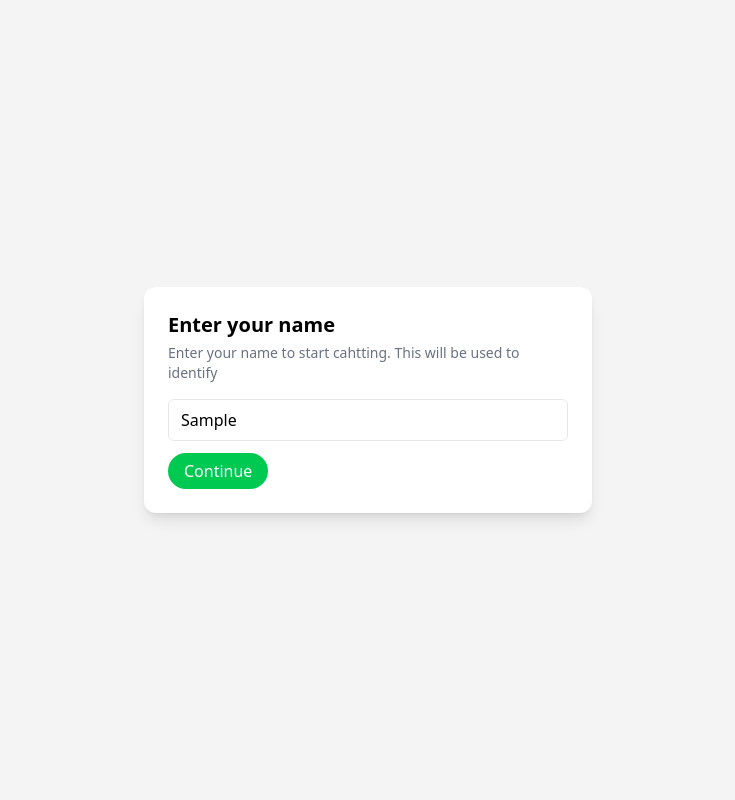
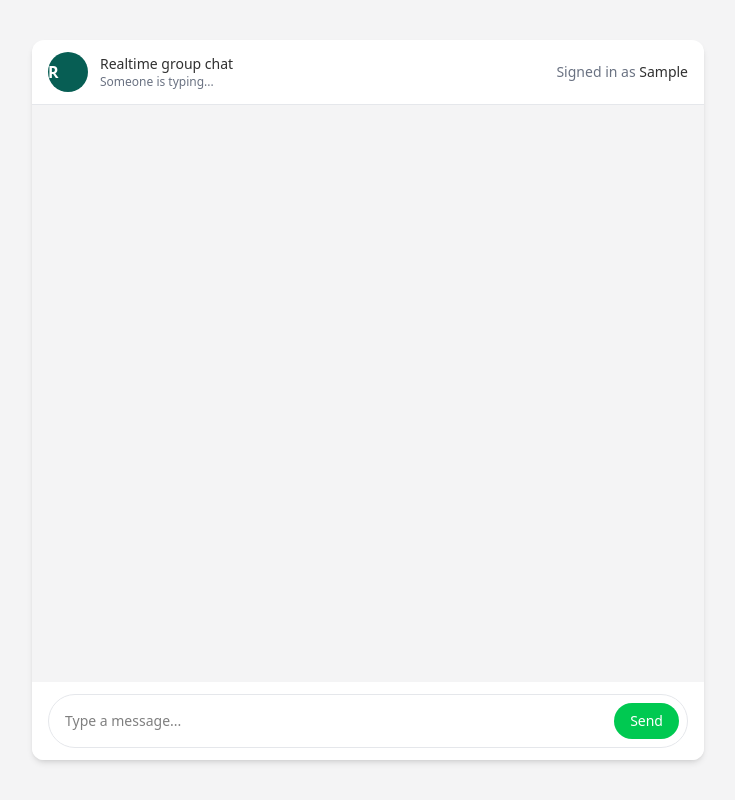
Before and after one commit to vibhanimbalkar97-star/Chat-App, a React (Vite) app in the folder FE/: page / in a window 1280 px wide. Both pictures are taken after typing "Sample" into the empty fields and a click on the button "Continue". Shown: the whole page, without its empty margins (272-1007 px from the left). Built offline with nearby package versions, Linux system fonts and the light colour scheme.

Commit message:
created chatwindow
.

```diff
--- a/FE/src/App.jsx
+++ b/FE/src/App.jsx
@@ -1,11 +1,15 @@
+import { useState } from "react";
+import ChatWindow from "./Components/ChatWindow"
 import JoinChatForm from "./Components/JoinChatForm"
 
 function App() {
-
+const [showNamePopup, setShowNamePopup] = useState(true);
+const [userName, setUserName] = useState('');
 
   return (
     <div className="min-h-screen flex items-center justify-center bg-zinc-100 p-4 font-inter">
- <JoinChatForm />
+ <JoinChatForm showNamePopup={showNamePopup} setShowNamePopup={setShowNamePopup} setUserName={setUserName}/>
+ <ChatWindow showNamePopup={showNamePopup} userName={userName}  />
 
     </div>
   )
--- /dev/null
+++ b/FE/src/Components/ChatHeader.jsx
@@ -0,0 +1,26 @@
+const ChatHeader = ({ userName }) => {
+
+    return (
+        <div className='flex items-center gap-3 px-4 py-3 border-b border-gray-200'>
+            <div className='h-10 w-10 rounded-full bg-[#075E54] flex items-center justiify-center text-white font-semibold'>
+                R
+            </div>
+            <div className='flex-1'>
+                <div className='text-sm font-medium text-[#303030]'>
+                    Realtime group chat
+                </div>
+                <div className='text-xs text-gray-500'>
+                    Someone is typing...
+                </div>
+            </div>
+            <div className='text-sm text-gray-500'>
+                Signed in as {''}
+                <span className='font-medium text-[#303030] capitalize'>
+                    {userName}
+                </span>
+            </div>
+        </div>
+    )
+}
+
+export default ChatHeader
--- /dev/null
+++ b/FE/src/Components/ChatMessageList.jsx
@@ -0,0 +1,48 @@
+import React, { useState } from 'react'
+
+const ChatMessageList = ({ userName, messages }) => {
+
+
+
+    // Format Timestamp to HH:MM for messages
+    const formatTime = (ts) => {
+        const d = new Date(ts)
+        const hh = String(d.getHours()).padStart(2, '0');
+        const mm = String(d.getMinutes()).padStart(2, '0');
+        return `${hh}:${mm}`;
+    }
+
+    return (
+        <div className='flex-1 overflow-y-auto p-4 space-y-3 bg-zinc-100 flex flex-col '>
+            {messages.map((m) => {
+                const mine = m.sender === userName;
+                return (
+                    <div
+                        key={m.id}
+                        className={`flex ${mine ? 'justify-end' : 'justify-start'}`}>
+                        <div
+                            className={`max-w-[78%] p-3 my-2 rounded-[18px] text-sm leading-5 shadow-sm ${mine ? 'bg-[#DCF8C6] text-[#303030] rounded-br-2xl'
+                                : 'bg-white text-[#303030] rounded-bl-2xl'
+                                }`}
+                        >
+                            <div className='wrap-break-word whitespace-pre-wrap'>
+                                {m.text}
+                            </div>
+                            <div className='flex justify-between items-center mt-1 gap-16'>
+                                <div className='text-[11px] font-bold'>
+                                    {m.sender}
+                                </div>
+                                <div className='text-[11px] text-gray-500 text-right'>
+                                    {formatTime(m.ts)}
+                                </div>
+                            </div>
+
+                        </div>
+                    </div>
+                )
+            })}
+        </div>
+    )
+}
+
+export default ChatMessageList
--- /dev/null
+++ b/FE/src/Components/ChatTextarea.jsx
@@ -0,0 +1,48 @@
+const ChatTextarea = ({ text, setText, setMessages }) => {
+
+    // Send message function
+    const sendMessage = () => {
+        const t = text.trim();
+        if (!t) return;
+
+        // user message
+        const msg = {
+            id: Date.now(),
+            sender: userName,
+            text: t,
+            ts: Date.now(),
+        };
+        setMessages((m) => [...m, msg])
+        setText('');
+    }
+
+    // Handle enter key to send message
+    const handleKeyDown = (e) => {
+        if (e.key === 'Enter' && !e.ShiftKey) {
+            e.preventDefault();
+            sendMessage();
+        }
+    }
+
+    return (
+        <div className='px-4 py-3 border-gray-200 bg-white'>
+            <div className='flex items-center justify-between gap-4 border border-gray-200 rounded-full'>
+                <textarea
+                    rows={1}
+                    value={text}
+                    onChange={(e) => setText(e.target.value)}
+                    onKeyDown={handleKeyDown}
+                    placeholder='Type a message...'
+                    className='w-full resize-none px-4 py-4 text-sm outline-none'
+                />
+                <button
+                    onClick={sendMessage}
+                    className='bg-green-500 text-white px-4 py-2 mr-2 rounded-full text-sm font-medium cursor-pointer'>
+                    Send
+                </button>
+            </div>
+        </div>
+    )
+}
+
+export default ChatTextarea
--- /dev/null
+++ b/FE/src/Components/ChatWindow.jsx
@@ -0,0 +1,29 @@
+import ChatHeader from './ChatHeader';
+import ChatTextarea from './ChatTextarea';
+import ChatMessageList from './ChatMessageList';
+import { useState } from 'react';
+
+const ChatWindow = ({ showNamePopup, userName }) => {
+
+         const [text, setText] = useState('');
+          const [messages, setMessages] = useState([]);
+
+    return (
+        <>
+            {!showNamePopup && (
+                <div className='w-full max-w-2xl h-[90vh] bg-white rounded-xl shadow-md flex flex-col overflow-hidden'>
+                    {/* Chat header */}
+                    <ChatHeader userName={userName} />
+
+                    {/*Chat Message List  */}
+                    <ChatMessageList userName={userName}  messages={messages} />
+
+                    {/* chat textarea */}
+                    <ChatTextarea text={text} setText={setText} setMessages={setMessages} />
+                </div>
+            )}
+        </>
+    )
+}
+
+export default ChatWindow
--- a/FE/src/Components/JoinChatForm.jsx
+++ b/FE/src/Components/JoinChatForm.jsx
@@ -1,17 +1,23 @@
 import React, { useState } from 'react'
 
-const JoinChatForm = () => {
+const JoinChatForm = ({ showNamePopup, setShowNamePopup, setUserName }) => {
 
   const [inputName, setInputName] = useState('');
+
   const handleNameSubmit = (e) => {
     e.preventDefault();
     const trimmed = inputName.trim();
     if (!trimmed) return;
+
+    setUserName(trimmed)
+    setShowNamePopup(false)
   }
 
   return (
+    <>
+      {showNamePopup && (
         // Enter your name to start chatting
-    <div className='flex items-center justify-center'>
+        <div className='fixed inset-0 flex items-center justify-center z-40'>
           <div className='bg-white rounded-xl p-6 shadow-lg max-w-md'>
             <h1 className='text-xl font-semibold text-black'>Enter your name</h1>
             <p className='text-sm text-gray-500 mt-1'>Enter your name to start cahtting. This will be used to identify</p>
@@ -32,6 +38,9 @@ if (!trimmed) return;
 
           </div>
         </div>
+      )}
+    </>
+
   )
 }
 
```
Lines whose indentation alone changed are shown as unchanged.
